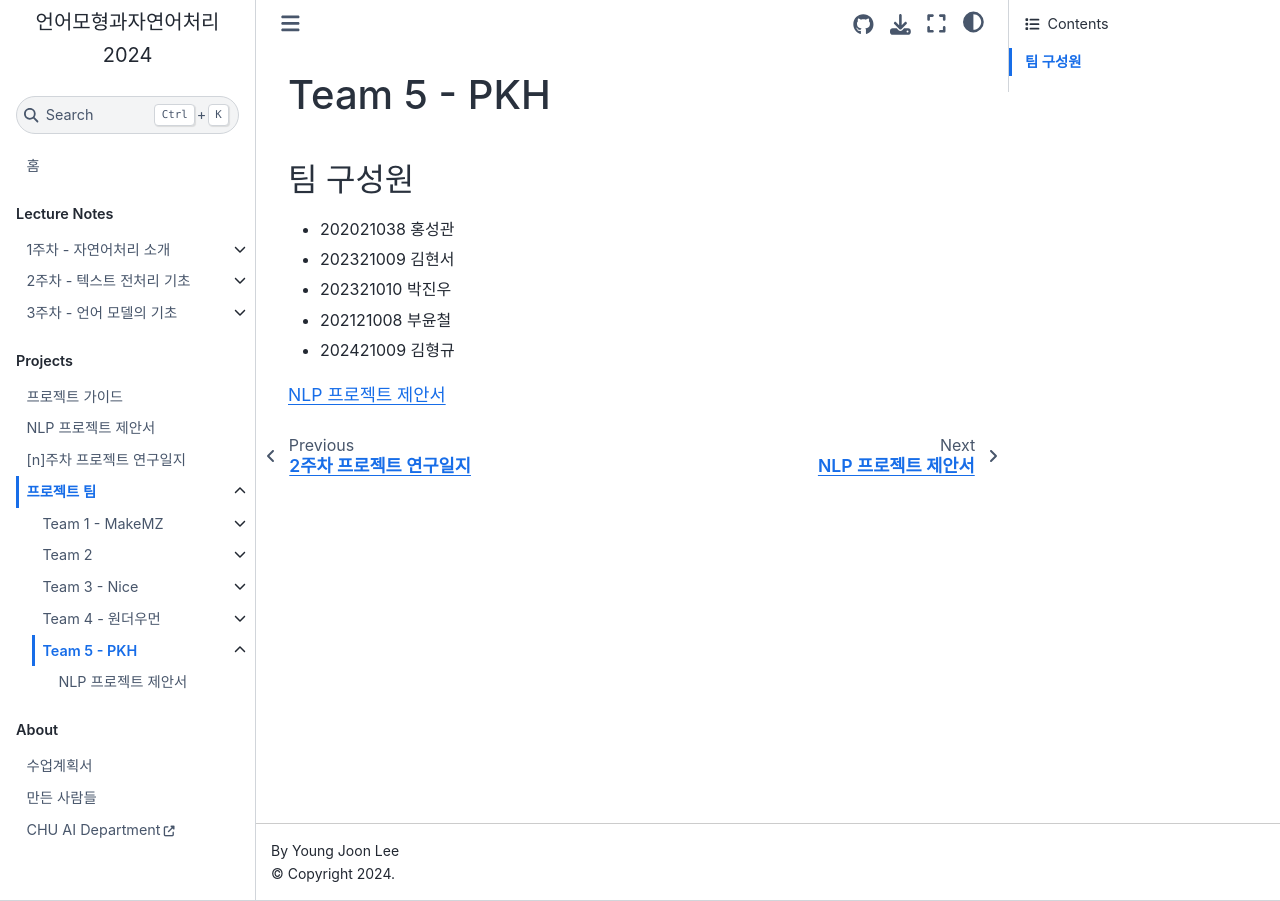
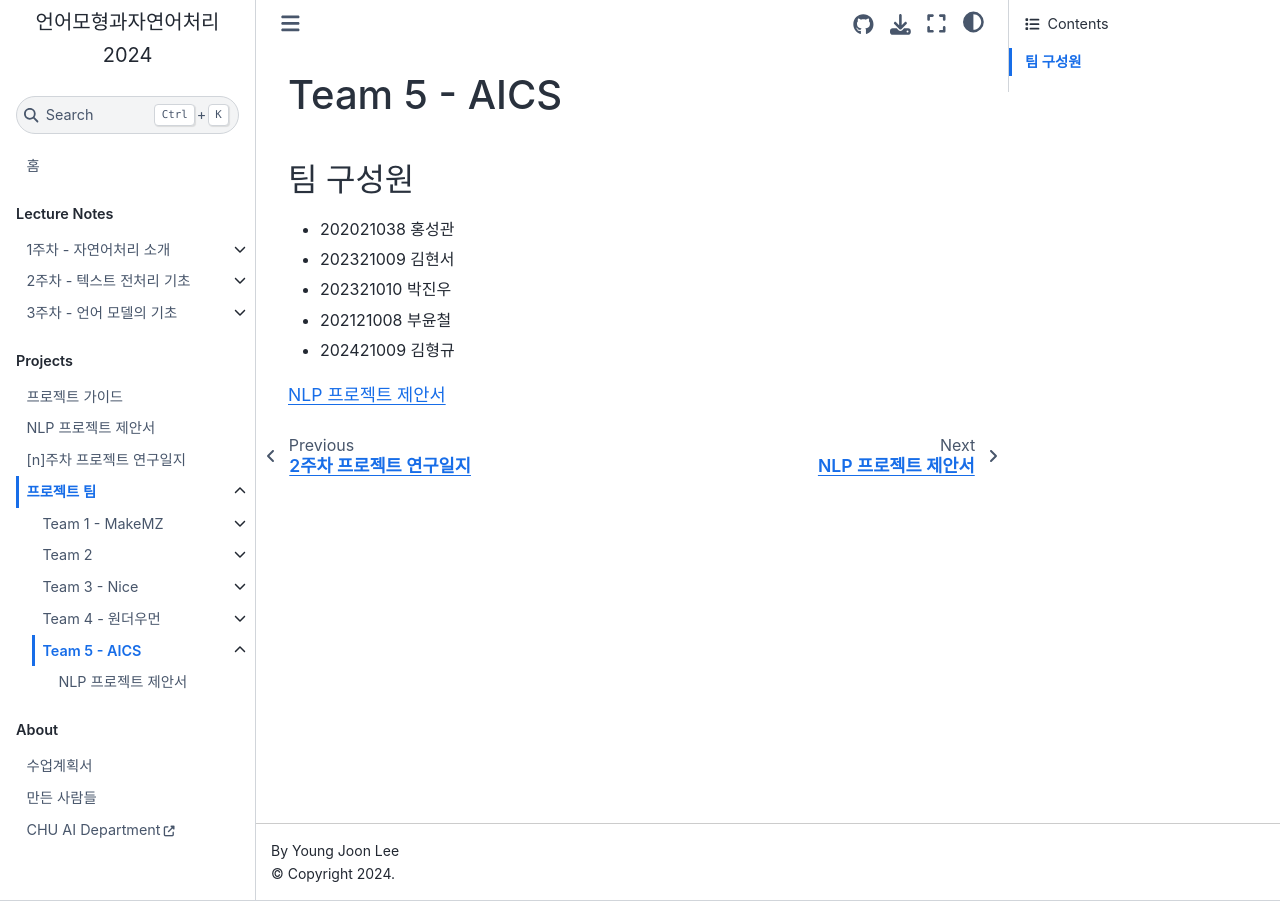
Before and after one commit to entelecheia/intronlp-2024, a Jupyter Book: the page built from book/ko/projects/team5/index.md, in a window 1280 px wide. Built offline with Jupyter Book 1.0.4 settings and Sphinx 7.4.7 and the Sphinx Book theme 1.1.4, drawn with Linux system fonts in a browser that asks for light colours.

Commit message:
Edit team name in index.md
Edit team name (team5)

```diff
--- a/book/ko/projects/team5/index.md
+++ b/book/ko/projects/team5/index.md
@@ -1,4 +1,4 @@
-# Team 5 - PKH
+# Team 5 - AICS
 
 ## 팀 구성원
 
```
